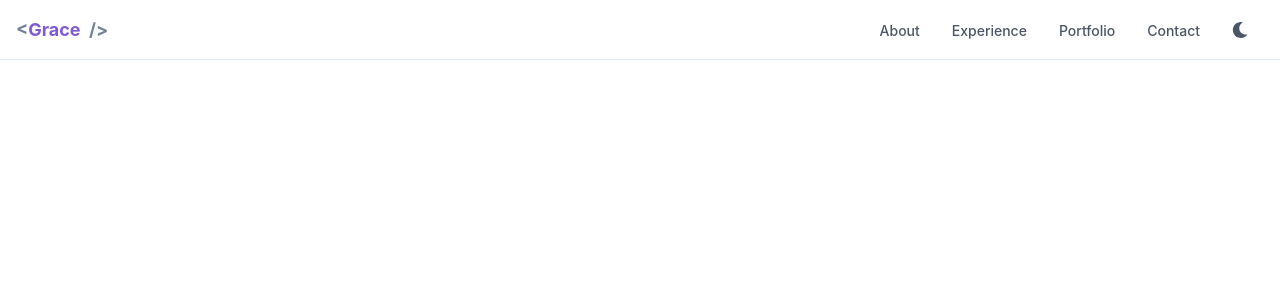
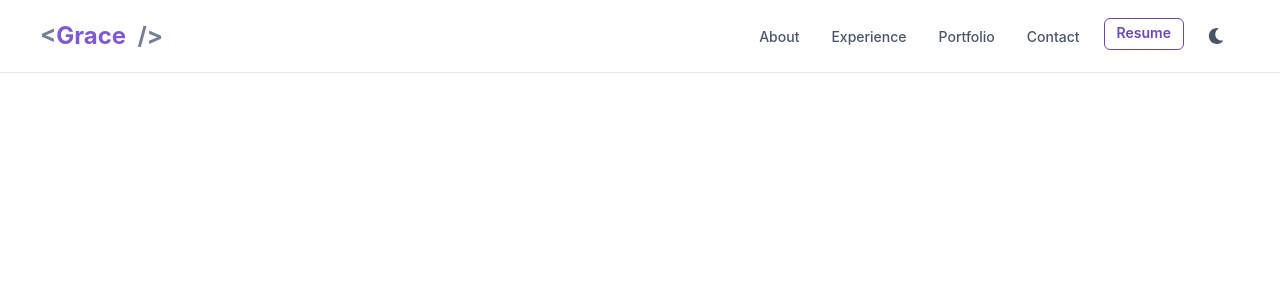
Before and after one commit to GraceFrank/portfolio, a React (Create React App) app: page / in a window 1280 px wide. Shown: the top 300 px of the page. Built offline with nearby package versions, Linux system fonts and the light colour scheme.

Commit message:
completed navbar

```diff
--- /dev/null
+++ b/src/Components/DesktopNav.tsx
@@ -0,0 +1,39 @@
+import {
+  Stack,
+  Flex,
+  Text,
+  Link,
+  useColorModeValue,
+  useDisclosure,
+} from "@chakra-ui/react";
+import { NavItem } from "../@types/NavItem";
+
+export const DesktopNav = ({ navItems }: { navItems: NavItem[] }) => {
+  const linkColor = useColorModeValue("gray.600", "gray.200");
+  const linkHoverColor = useColorModeValue("purple.600", "purple.200");
+
+  return (
+    <Stack direction={"row"} spacing={4}>
+      {navItems.map((navItem) =>
+        navItem.children ? (
+          navItem.children
+        ) : (
+          <Link
+            key={navItem.label}
+            p={2}
+            href={navItem.href ?? "#"}
+            fontSize={"sm"}
+            fontWeight={500}
+            color={linkColor}
+            _hover={{
+              textDecoration: "none",
+              color: linkHoverColor,
+            }}
+          >
+            {navItem.label}
+          </Link>
+        )
+      )}
+    </Stack>
+  );
+};
--- a/src/Components/MobileNav.tsx
+++ b/src/Components/MobileNav.tsx
@@ -2,15 +2,11 @@ import {
   Stack,
   Flex,
   Text,
-  Icon,
   Link,
   useColorModeValue,
   useDisclosure,
-  Collapse,
 } from "@chakra-ui/react";
 import { NavItem } from "../@types/NavItem";
-
-import { MdKeyboardArrowDown as ChevronDownIcon } from "react-icons/md";
 
 export const MobileNav = ({ navItems }: { navItems: NavItem[] }) => {
   return (
@@ -30,9 +26,7 @@ export const MobileNav = ({ navItems }: { navItems: NavItem[] }) => {
   );
 };
 
-const MobileNavItem = ({ label, children, href }: NavItem) => {
-  const { isOpen, onToggle } = useDisclosure();
-
+const MobileNavItem = ({ label, href }: NavItem) => {
   return (
     <Stack spacing={4}>
       <Flex
@@ -47,7 +41,7 @@ const MobileNavItem = ({ label, children, href }: NavItem) => {
       >
         <Text
           fontWeight={600}
-          color={useColorModeValue("gray.600", "gray.200")}
+          color={useColorModeValue("purple.600", "purple.200")}
         >
           {label}
         </Text>
--- a/src/Components/Navbar.tsx
+++ b/src/Components/Navbar.tsx
@@ -25,6 +25,7 @@ import {
 import { ColorModeSwitcher } from "../ColorModeSwitcher";
 import { MobileNav } from "./MobileNav";
 import { NavItem } from "../@types/NavItem";
+import { DesktopNav } from "./DesktopNav";
 
 export const NavBar = () => {
   const { isOpen, onToggle } = useDisclosure();
@@ -35,8 +36,8 @@ export const NavBar = () => {
         bg={useColorModeValue("white", "gray.800")}
         color={useColorModeValue("gray.600", "white")}
         minH={"60px"}
-        py={{ base: 2 }}
-        px={{ base: 4 }}
+        py={{ base: 2, md: 4 }}
+        px={{ base: 4, md: 10 }}
         borderBottom={1}
         borderStyle={"solid"}
         borderColor={useColorModeValue("gray.200", "gray.900")}
@@ -55,11 +56,12 @@ export const NavBar = () => {
           />
         </Flex>
         <Flex flex={{ base: 1 }} justify={{ base: "center", md: "start" }}>
+          {/* logo */}
           <Text
             textAlign={useBreakpointValue({ base: "center", md: "left" })}
             fontFamily={"heading"}
             fontWeight={"bold"}
-            fontSize={"lg"}
+            fontSize={{ base: "lg", md: "2xl" }}
             color="gray.500"
           >
             &lt;
@@ -74,7 +76,7 @@ export const NavBar = () => {
         </Flex>
 
         <Flex display={{ base: "none", md: "flex" }} ml={10}>
-          <DesktopNav />
+          <DesktopNav navItems={NAV_ITEMS} />
         </Flex>
         <HStack
           flex={{ base: 1, md: 0 }}
@@ -89,38 +91,6 @@ export const NavBar = () => {
         <MobileNav navItems={NAV_ITEMS} />
       </Collapse>
     </Box>
-  );
-};
-
-const DesktopNav = () => {
-  const linkColor = useColorModeValue("gray.600", "gray.200");
-  const linkHoverColor = useColorModeValue("gray.800", "white");
-  const popoverContentBgColor = useColorModeValue("white", "gray.800");
-
-  return (
-    <Stack direction={"row"} spacing={4}>
-      {NAV_ITEMS.map((navItem) => (
-        <Box key={navItem.label}>
-          <Popover trigger={"hover"} placement={"bottom-start"}>
-            <PopoverTrigger>
-              <Link
-                p={2}
-                href={navItem.href ?? "#"}
-                fontSize={"sm"}
-                fontWeight={500}
-                color={linkColor}
-                _hover={{
-                  textDecoration: "none",
-                  color: linkHoverColor,
-                }}
-              >
-                {navItem.label}
-              </Link>
-            </PopoverTrigger>
-          </Popover>
-        </Box>
-      ))}
-    </Stack>
   );
 };
 
@@ -141,4 +111,12 @@ const NAV_ITEMS: Array<NavItem> = [
     label: "Contact",
     href: "#contact",
   },
+  {
+    label: "Contact",
+    children: (
+      <Button size="sm" variant={"outline"} colorScheme="purple">
+        Resume
+      </Button>
+    ),
+  },
 ];
```
